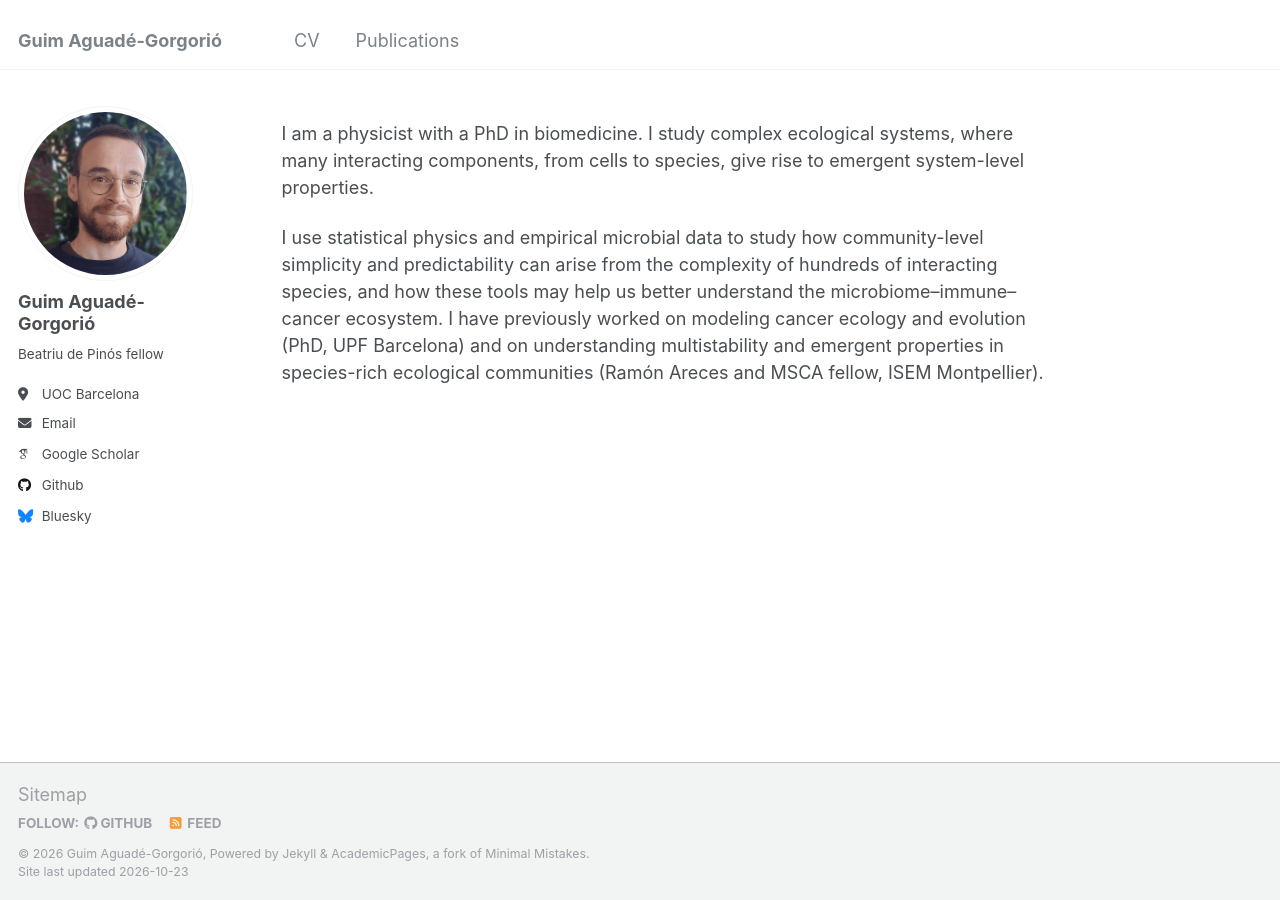
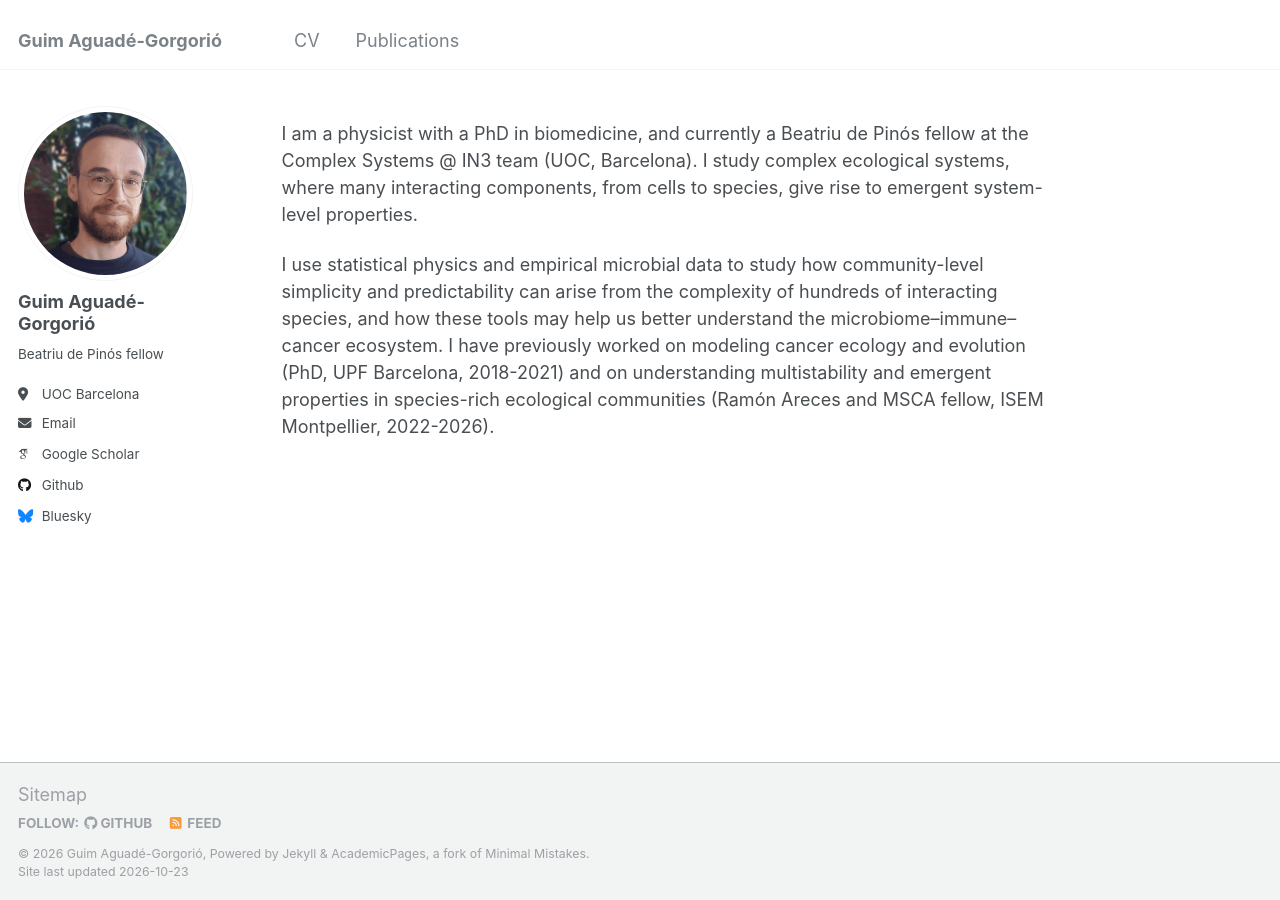
Before and after one commit to GuimAguade/GuimAguade.github.io, a Jekyll site: the page built from _pages/about.md, in a window 1280 px wide. Built offline with Jekyll 4.4.1, drawn with Linux system fonts in a browser that asks for light colours; some web fonts are replaced.

Commit message:
Update about.md

```diff
--- a/_pages/about.md
+++ b/_pages/about.md
@@ -7,6 +7,6 @@ redirect_from:
   - /about.html
 ---
 
-I am a physicist with a PhD in biomedicine. I study complex ecological systems, where many interacting components, from cells to species, give rise to emergent system-level properties.
+I am a physicist with a PhD in biomedicine, and currently a Beatriu de Pinós fellow at the Complex Systems @ IN3 team (UOC, Barcelona). I study complex ecological systems, where many interacting components, from cells to species, give rise to emergent system-level properties.
 
-I use statistical physics and empirical microbial data to study how community-level simplicity and predictability can arise from the complexity of hundreds of interacting species, and how these tools may help us better understand the microbiome–immune–cancer ecosystem. I have previously worked on modeling cancer ecology and evolution (PhD, UPF Barcelona) and on understanding multistability and emergent properties in species-rich ecological communities (Ramón Areces and MSCA fellow, ISEM Montpellier).
+I use statistical physics and empirical microbial data to study how community-level simplicity and predictability can arise from the complexity of hundreds of interacting species, and how these tools may help us better understand the microbiome–immune–cancer ecosystem. I have previously worked on modeling cancer ecology and evolution (PhD, UPF Barcelona, 2018-2021) and on understanding multistability and emergent properties in species-rich ecological communities (Ramón Areces and MSCA fellow, ISEM Montpellier, 2022-2026).
```
